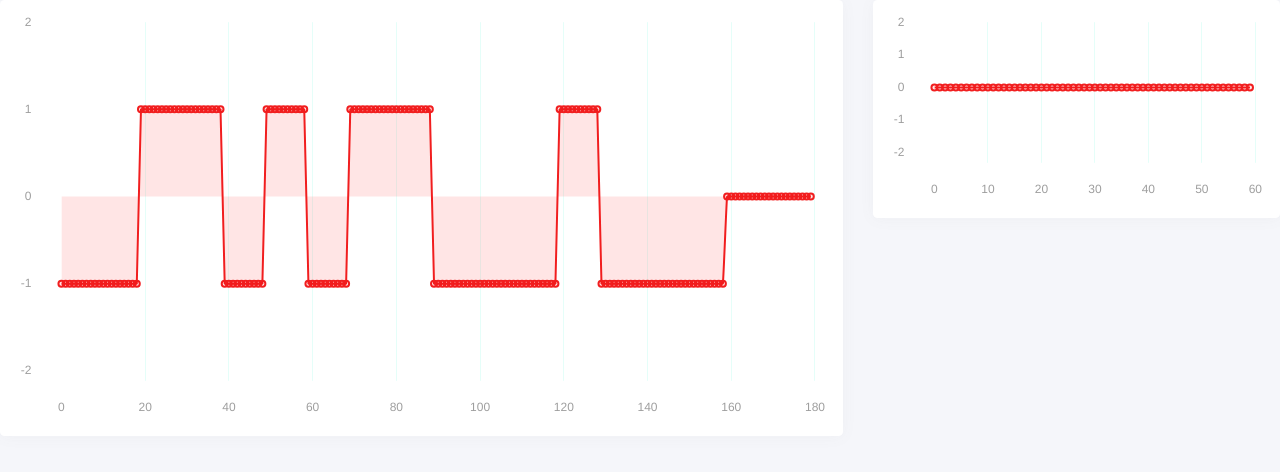
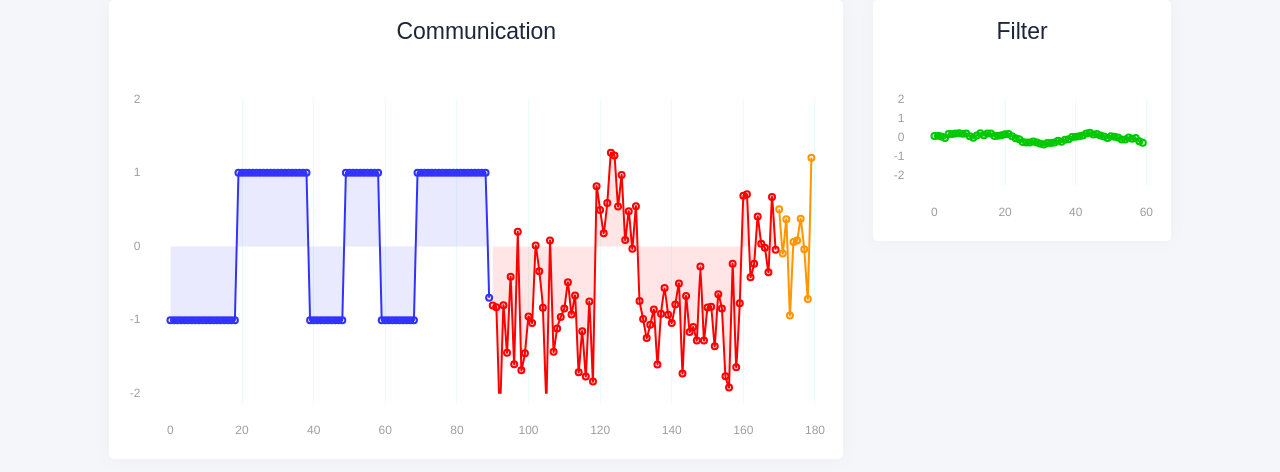
Before and after one commit to Joanguitar/bpsk-awgn-lab, a React (Create React App) app in the folder gausslab/: page / in a window 1280 px wide. Shown: the top 472 px of the page. Built offline with nearby package versions, Linux system fonts and the light colour scheme.

Commit message:
Update App.js
Added filter

```diff
--- a/gausslab/src/App.js
+++ b/gausslab/src/App.js
@@ -25,6 +25,35 @@ function last(array){
   return(array[array.length-1])
 }
 
+var spareRandom = null;
+function normalRandom()
+{
+	var val, u, v, s, mul;
+
+	if(spareRandom !== null)
+	{
+		val = spareRandom;
+		spareRandom = null;
+	}
+	else
+	{
+		do
+		{
+			u = Math.random()*2-1;
+			v = Math.random()*2-1;
+
+			s = u*u+v*v;
+		} while(s === 0 || s >= 1);
+
+		mul = Math.sqrt(-2 * Math.log(s) / s);
+
+		val = u * mul;
+		spareRandom = v * mul;
+	}
+
+	return val;
+}
+
 class App extends React.Component {
   constructor(props) {
     super(props)
@@ -36,12 +65,15 @@ class App extends React.Component {
       filter: new Array(10).fill(0.1),
       count: 0
     }
+    this.noise_symbol = 90;
+    this.noise_std = 0.5;
   }
   add2signals = (value) => {
     var signal = this.state.signal
     var signal_filtered = this.state.signal_filtered
     signal.push(value ? 1 : -1)
     signal.shift()
+    signal[this.noise_symbol] += this.noise_std*normalRandom()
     signal_filtered.push(
       sum(signal.slice(0, this.state.filter.length).map((value, ii) => value*this.state.filter[ii]))
     )
@@ -73,8 +105,17 @@ class App extends React.Component {
     return (
       <div className="App">
         <Row>
-          <Col lg="8">
+          <Col lg="1">
+          </Col>
+          <Col lg="7">
             <Card>
+              <CardHeader>
+                <CardTitle>
+                  <h3>
+                    Communication
+                  </h3>
+                </CardTitle>
+              </CardHeader>
               <CardBody>
                 <Scatter
                   data={{
@@ -84,13 +125,39 @@ class App extends React.Component {
                         fill: true,
                         showLine: true,
                         lineTension: 0.1,
-                        backgroundColor: "rgba(255, 0, 0, 0.1)",
-                        borderColor: "#f11e1f",
+                        backgroundColor: "rgba(50, 50, 255, 0.1)",
+                        borderColor: "rgba(50, 50, 255, 1)",
                         borderWidth: 2,
                         borderDash: [],
                         borderDashOffset: 0.0,
                         pointRadius: 3,//4,
-                        data: this.state.signal.slice().reverse().map((simbol, ii) => {return({x: ii, y: simbol})}),
+                        data: this.state.signal.slice(-this.noise_symbol).reverse().map((simbol, ii) => {return({x: ii, y: simbol})}),
+                      },
+                      {
+                        label: "signal_w_noise",
+                        fill: true,
+                        showLine: true,
+                        lineTension: 0.1,
+                        backgroundColor: "rgba(255, 0, 0, 0.1)",
+                        borderColor: "rgba(255, 0, 0, 1)",
+                        borderWidth: 2,
+                        borderDash: [],
+                        borderDashOffset: 0.0,
+                        pointRadius: 3,//4,
+                        data: this.state.signal.slice(this.state.filter.length, -this.noise_symbol).reverse().map((simbol, ii) => {return({x: this.noise_symbol+ii, y: simbol})}),
+                      },
+                      {
+                        label: "signal_for filter",
+                        fill: true,
+                        showLine: true,
+                        lineTension: 0.1,
+                        backgroundColor: "rgba(255, 150, 0, 0.1)",
+                        borderColor: "rgba(255, 150, 0, 1)",
+                        borderWidth: 2,
+                        borderDash: [],
+                        borderDashOffset: 0.0,
+                        pointRadius: 3,//4,
+                        data: this.state.signal.slice(0, this.state.filter.length).reverse().map((simbol, ii) => {return({x: this.state.signal.length+ii-this.state.filter.length, y: simbol})}),
                       }
                     ]
                   }}
@@ -146,8 +213,15 @@ class App extends React.Component {
               </CardBody>
             </Card>
           </Col>
-          <Col lg="4">
+          <Col lg="3">
             <Card>
+              <CardHeader>
+                <CardTitle>
+                  <h3>
+                    Filter
+                  </h3>
+                </CardTitle>
+              </CardHeader>
               <CardBody>
                 <Scatter
                   data={{
@@ -157,8 +231,8 @@ class App extends React.Component {
                         fill: true,
                         showLine: true,
                         lineTension: 0.1,
-                        backgroundColor: "rgba(255, 0, 0, 0.1)",
-                        borderColor: "#f11e1f",
+                        backgroundColor: "rgba(0, 255, 0, 0.1)",
+                        borderColor: "rgba(0, 200, 0, 1)",
                         borderWidth: 2,
                         borderDash: [],
                         borderDashOffset: 0.0,
```
